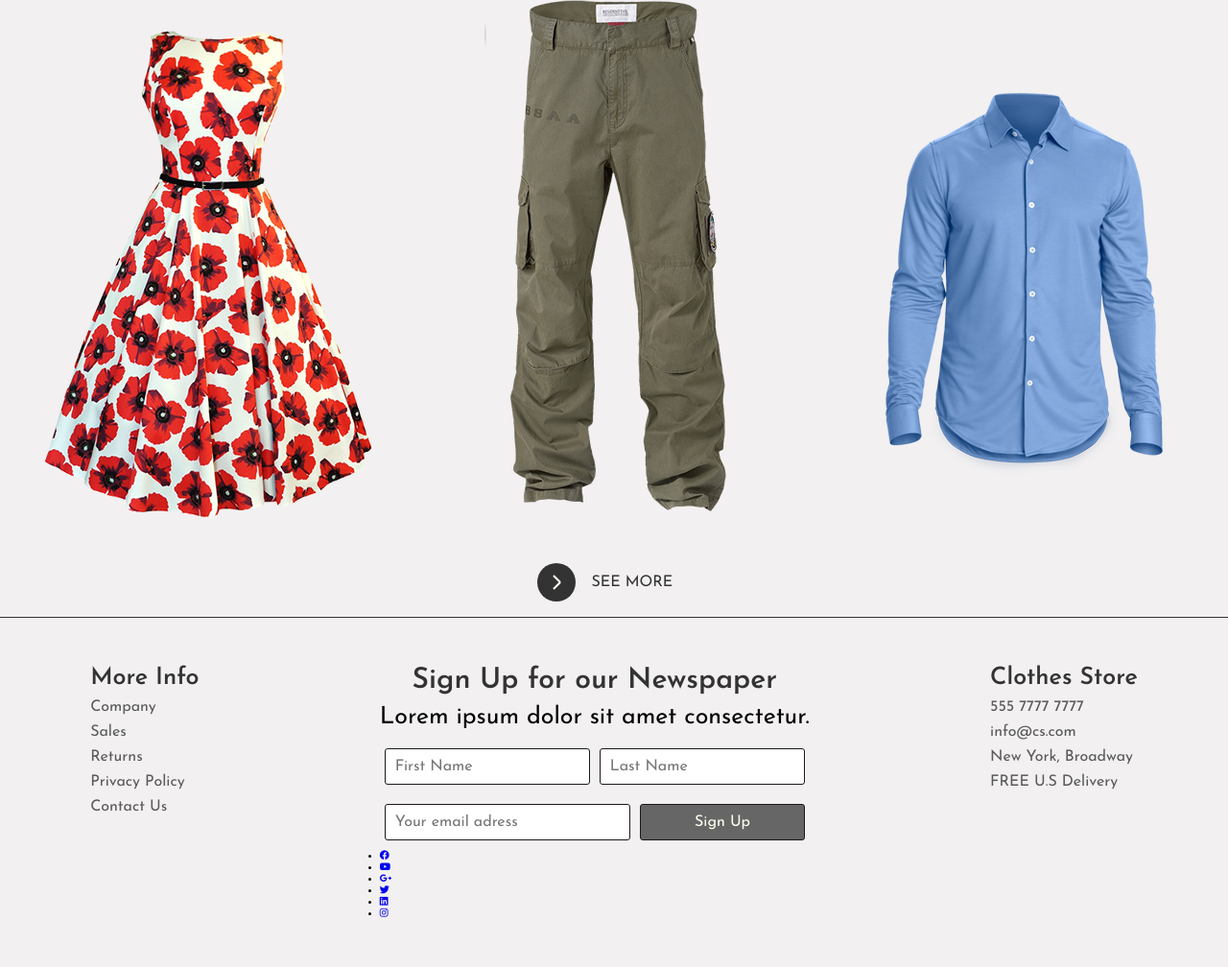
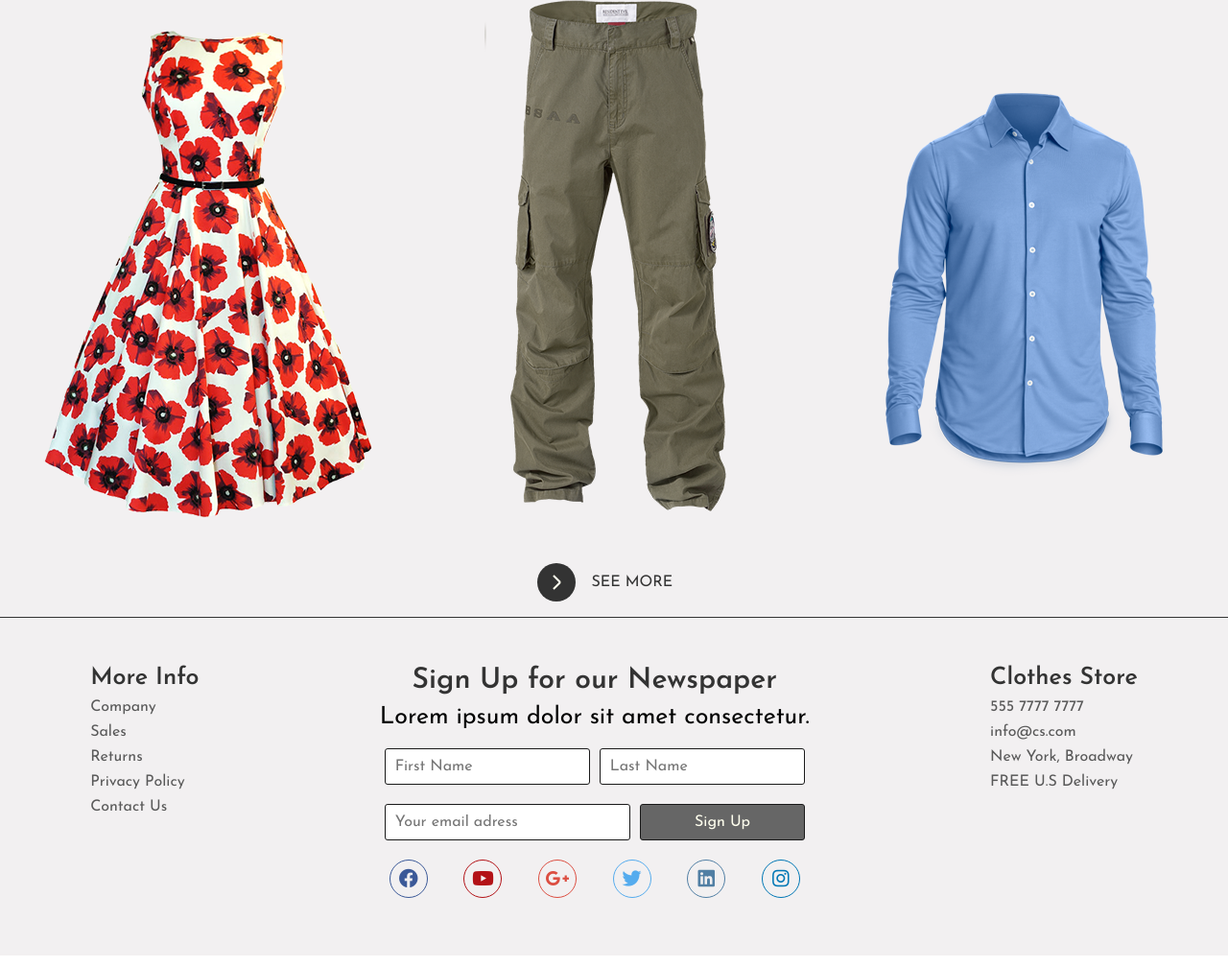
Before and after one commit to erhanertem/Website-Clothes_Store, a website: page index.html in a window 1280 px wide. Shown: the part 1042-2050 px from the top of the page at 96% size. Drawn offline with Linux system fonts and the light colour scheme.

Commit message:
Complete middle form icons section

```diff
--- a/scss/layout/_footer.scss
+++ b/scss/layout/_footer.scss
@@ -6,7 +6,6 @@
 
 	padding: 5rem 0;
 	border-top: 0.1rem solid color(primary);
-}
 
 	.footer-nav {
 		@include footerList;
@@ -66,3 +65,39 @@
 			}
 		}
 	}
+
+	.social-icons {
+		display: flex;
+		justify-content: space-between;
+
+		padding: 1rem;
+
+		$socialMediaIconColors: 1 #3b5998, 2 #b31217, 3 #dc4e41, 4 #55acee,
+			5 #517fa4, 6 #0077b5;
+
+		@each $color in $socialMediaIconColors {
+			&-item:nth-child(#{nth($color, 1)}) .&-link {
+				color: nth($color, 2);
+				border: 0.1rem solid nth($color, 2);
+			}
+		}
+
+		&-item {
+			list-style: none;
+		}
+
+		&-link {
+			display: block; // in order to givew width and height for this inline element
+
+			text-decoration: none;
+			width: 4rem;
+			height: 4rem;
+			border: 0.1rem solid color(primary);
+			border-radius: 100%;
+
+			font-size: size(md); //gets inherited by <i> element
+
+			@include flexPosition; //to get the icons in the center of the circle
+		}
+	}
+}
```
Also changed, not shown: index.html (+4 -3 lines), scss/main.css, 1 other file. Lines whose indentation alone changed are shown as unchanged.
